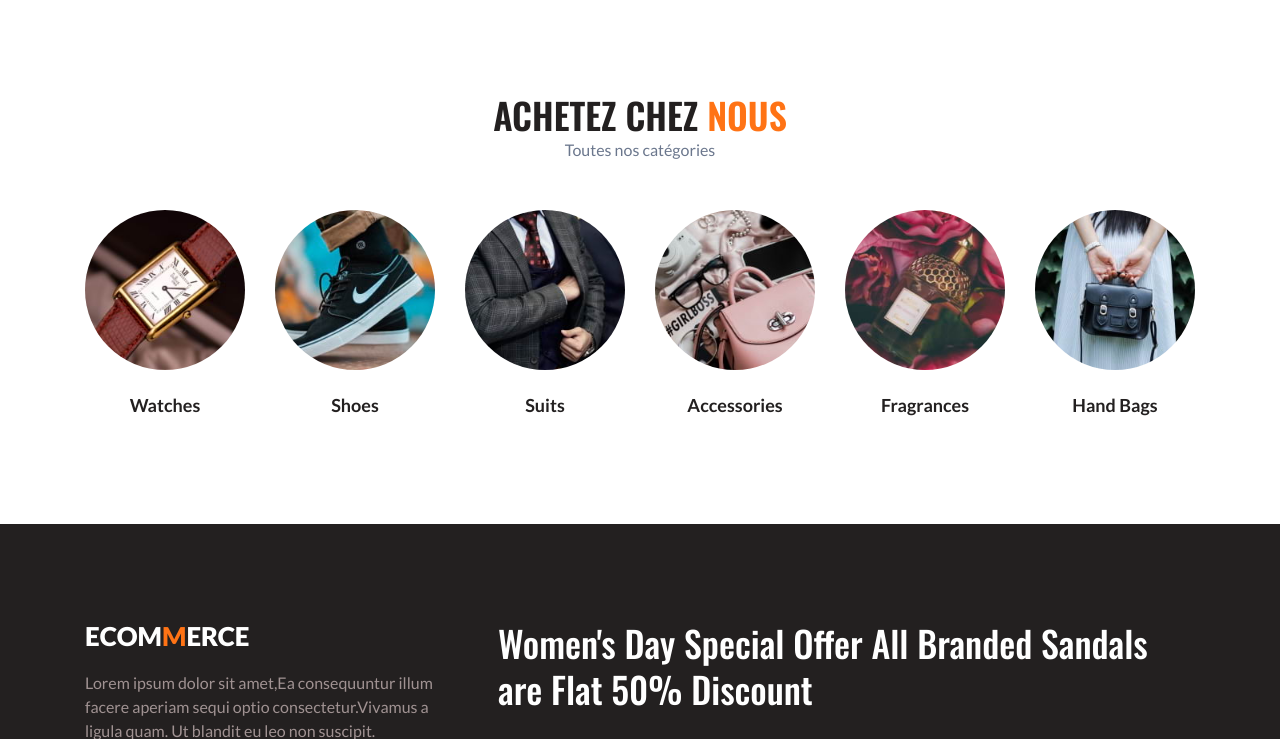
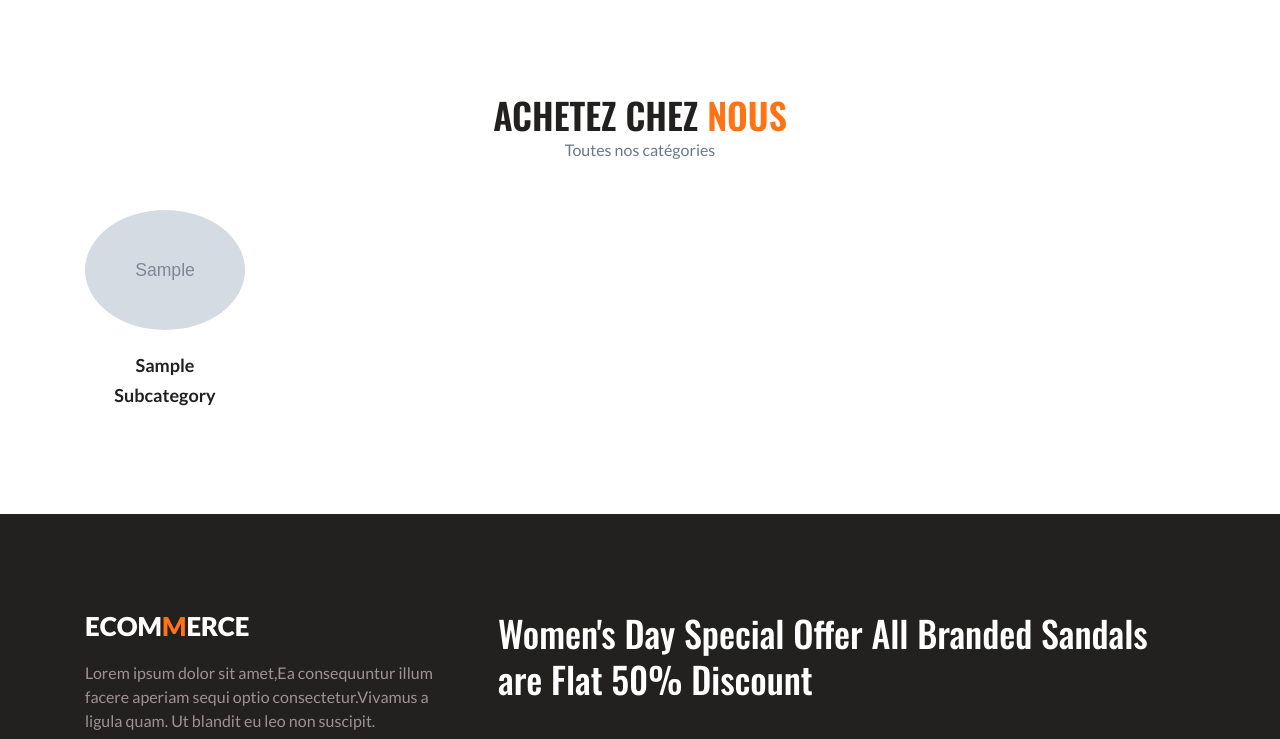
Before and after one commit to EmmaMKB/Django-ecommerce, a Django app: page / in a window 1280 px wide. Shown: the part 740-1479 px from the top of the page. Run offline with Django 3.2, Linux system fonts and the light colour scheme; tables that the repository leaves empty hold one stand-in row (values such as "Sample post"); grey boxes marked "Sample" are stand-in pictures; some libraries are stand-ins or nearby versions.

Commit message:
✨ Load subcategories from db

```diff
--- a/Ecommerce/templates/categories/_subcategories.grid.html
+++ b/Ecommerce/templates/categories/_subcategories.grid.html
@@ -5,77 +5,20 @@
 			<h3 class="hny-title mb-0 text-center">Achetez chez <span>Nous</span></h3>
 			<p class="mb-4 text-center">Toutes nos catégories</p>
 			<div class="welcome-grids row mt-5">
-				<div class="col-lg-2 col-md-4 col-6 welcome-image">
+                {% for item in subcategories %}
+                    <div class="col-lg-2 col-md-4 col-6 welcome-image">
 						<div class="boxhny13">
 								<a href="#URL">
-										<img src="{% static 'images/grid3.jpg' %}" class="img-fluid" alt="" />
+										<img src="media/{{ item.image }}" class="img-fluid" alt="" />
 								<div class="boxhny-content">
-									<h3 class="title">Product</h3>
+									<h3 class="title">Explore</h3>
 								</div>
 							</a>
 						</div>
-						<h4><a href="#URL">Watches</a></h4>
-				</div>
-				<div class="col-lg-2 col-md-4 col-6 welcome-image">
-						<div class="boxhny13">
-								<a href="#URL">
-										<img src="{% static 'images/grid2.jpg' %}" class="img-fluid" alt="" />
-								<div class="boxhny-content">
-									<h3 class="title">Product</h3>
-								</div>
-							</a>
-						</div>
-						<h4><a href="#URL">Shoes</a></h4>
-				</div>
-				<div class="col-lg-2 col-md-4 col-6 welcome-image">
-						<div class="boxhny13">
-								<a href="#URL">
-										<img src="{% static 'images/grid4.jpg' %}" class="img-fluid" alt="" />
-								<div class="boxhny-content">
-									<h3 class="title">Product</h3>
-								</div>
-							</a>
-						</div>
-						<h4><a href="#URL">Suits</a></h4>
-				</div>
-				<div class="col-lg-2 col-md-4 col-6 welcome-image">
-						<div class="boxhny13">
-								<a href="#URL">
-										<img src="{% static 'images/grid5.jpg' %}" class="img-fluid" alt="" />
-								<div class="boxhny-content">
-									<h3 class="title">Product</h3>
-								</div>
-							</a>
-						</div>
-						<h4><a href="#URL">
-								Accessories</a></h4>
-				</div>
-				<div class="col-lg-2 col-md-4 col-6 welcome-image">
-						<div class="boxhny13">
-								<a href="#URL">
-										<img src="{% static 'images/grid6.jpg' %}" class="img-fluid" alt="" />
-								<div class="boxhny-content">
-									<h3 class="title">Product</h3>
-								</div>
-							</a>
-						</div>
-						<h4><a href="#URL">
-								Fragrances</a></h4>
-				</div>
-				<div class="col-lg-2 col-md-4 col-6 welcome-image">
-						<div class="boxhny13">
-								<a href="#URL">
-										<img src="{% static 'images/grid1.jpg' %}" class="img-fluid" alt="" />
-								<div class="boxhny-content">
-									<h3 class="title">Product</h3>
-								</div>
-							</a>
-						</div>
-						<h4><a href="#URL">
-								Hand Bags</a></h4>
-				</div>
+						<h4><a href="#URL">{{ item.name }}</a></h4>
+				    </div>
+                {% endfor %}
 			</div>
-
 		</div>
 	</div>
 </section>
--- a/Ecommerce/views.py
+++ b/Ecommerce/views.py
@@ -1,6 +1,14 @@
 from django.shortcuts import render
+from Ecommerce.dao import subcategory
+
+SubcategoryDao = subcategory.SubCategoryDao()
 
 
 def index(request):
 
-    return render(request, 'index.html')
+    subcategories = SubcategoryDao.get_all()
+    return render(
+        request,
+        'index.html', {
+            'subcategories': subcategories
+        })
```
